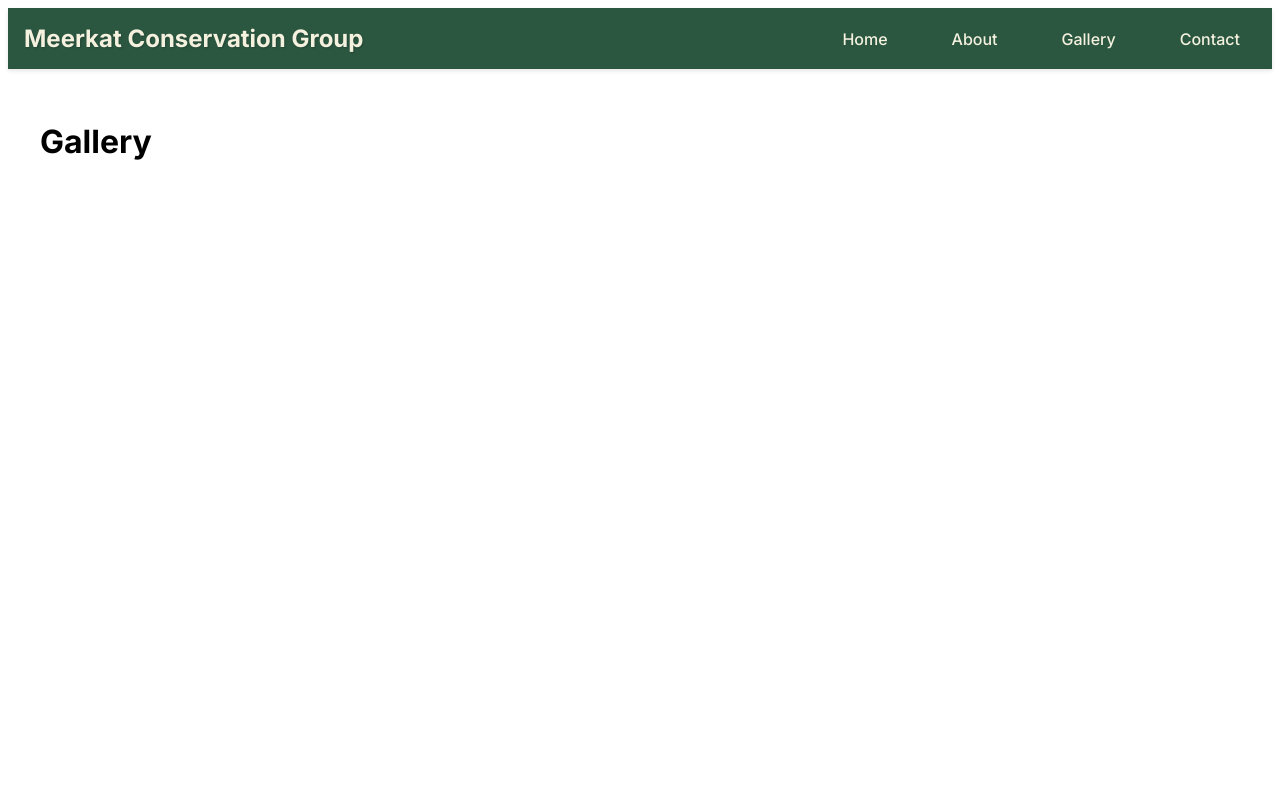
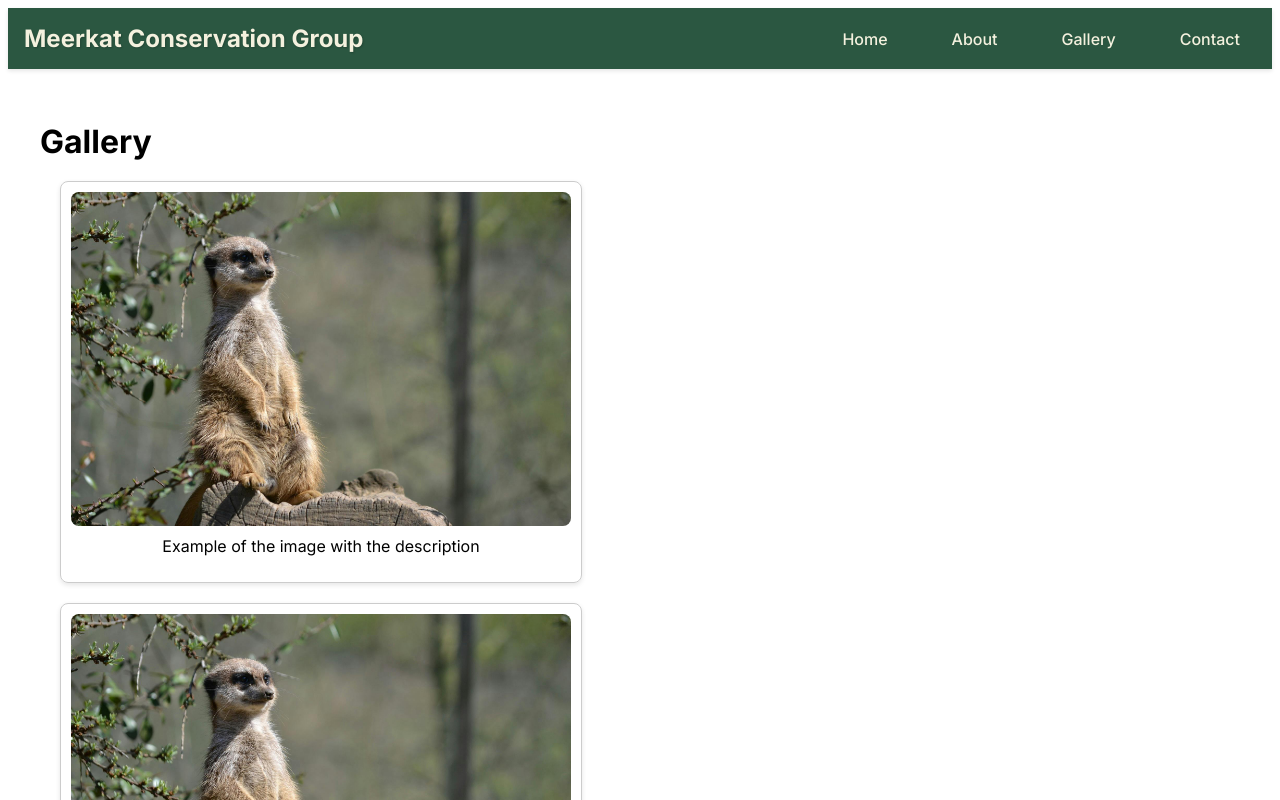
Before and after one commit to Woody601/n317-meerkat, a Next.js app: page /gallery in a window 1280 px wide. Shown: the top 800 px of the page. Built offline with nearby package versions, Linux system fonts and the light colour scheme.

Commit message:
Added the Gallery page, along with the image description component to easily display the images and the descriptions for the images.

```diff
--- a/src/app/gallery/page.js
+++ b/src/app/gallery/page.js
@@ -1,8 +1,27 @@
+"use client";
+import ImageDescription from "@/components/ImageDescription";
+import styles from "./page.modules.css";
 export default function Gallery() {
   return (
     <main>
-        <div>
       <h1>Gallery</h1>
+      <div className={styles.imageContainer}>
+          <ImageDescription
+            image="meerkat-hero.jpg"
+            description="Example of the image with the description"
+          ></ImageDescription>
+          <ImageDescription
+            image="meerkat-hero.jpg"
+            description="Example of the image with the description"
+          ></ImageDescription>
+          <ImageDescription
+            image="meerkat-hero.jpg"
+            description="Example of the image with the description"
+          ></ImageDescription>
+          <ImageDescription
+            image="meerkat-hero.jpg"
+            description="Example of the image with the description"
+          ></ImageDescription>
         </div>
     </main>
   );
--- /dev/null
+++ b/src/app/gallery/page.modules.css
@@ -0,0 +1,5 @@
+.imageContainer {
+    display: flex;
+    flex-direction: column;
+    background-color: red;
+}
--- /dev/null
+++ b/src/components/ImageDescription.js
@@ -0,0 +1,9 @@
+import styles from './ImageDescription.module.css'
+export default function ImageDescription ({ image, description }) {
+  return (
+    <div className={styles.container}>
+      <img src={image} />
+      <p className={styles.description}>{description}</p>
+    </div>
+  );
+};
--- /dev/null
+++ b/src/components/ImageDescription.module.css
@@ -0,0 +1,23 @@
+.container {
+    display: flex;
+    flex-direction: column;
+    align-items: center;
+    margin: 20px;
+    border: 1px solid #ccc;
+    border-radius: 8px;
+    padding: 10px;
+    box-shadow: 0 2px 5px rgba(0, 0, 0, 0.1);
+    max-width: 500px;
+}
+
+.container img {
+    max-width: 100%;
+    height: auto;
+    border-radius: 8px;
+}
+
+.description {
+    margin-top: 10px;
+    text-align: center;
+    font-size: 16px;
+}
```
Lines whose indentation alone changed are shown as unchanged.
